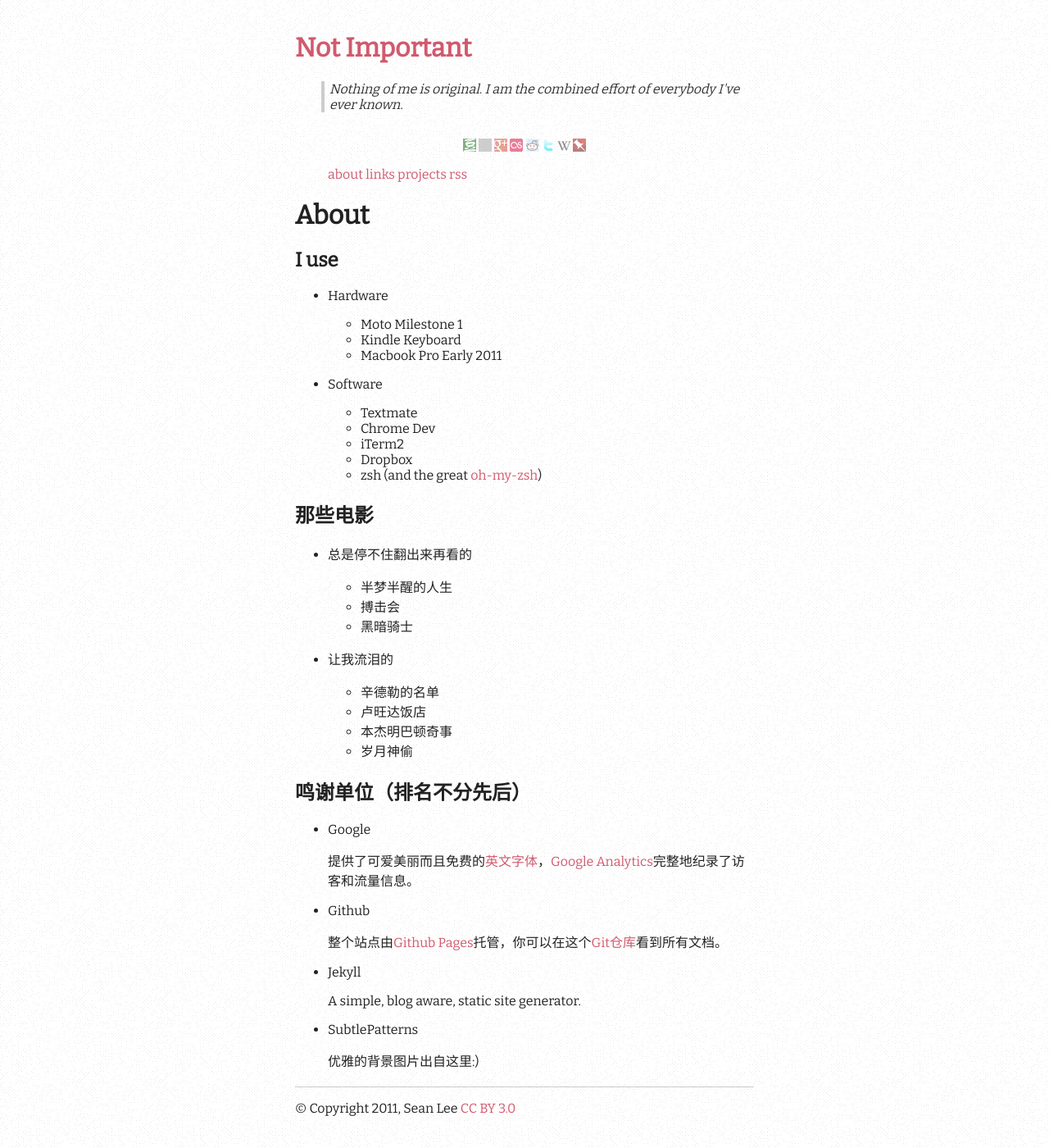
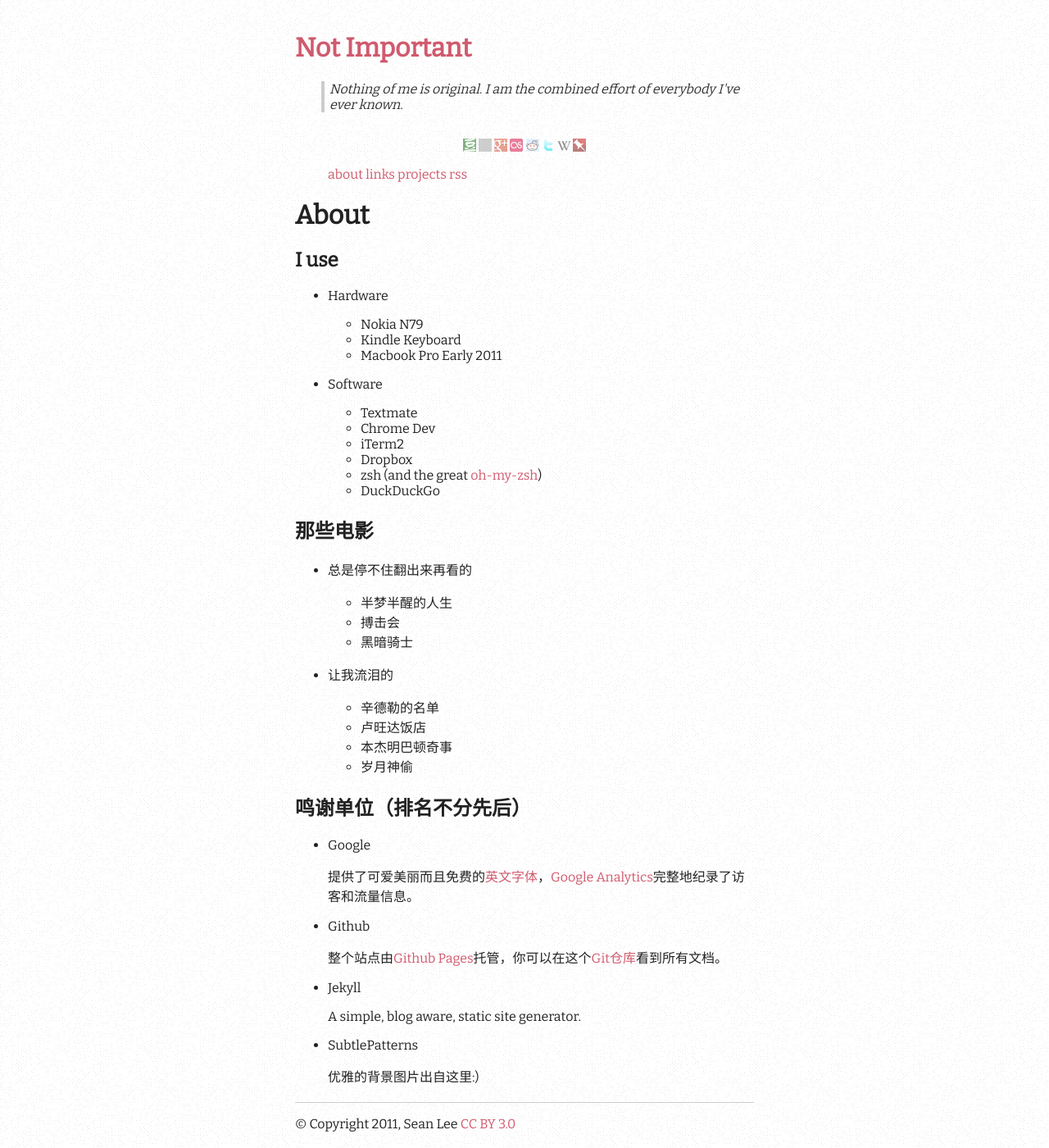
Before and after one commit to lisongx/notimportant.org, a Jekyll site: the page built from about/index.md, in a window 1280 px wide. Shown: the whole page at 82% size. Built offline with Jekyll 4.4.1, drawn with Linux system fonts in a browser that asks for light colours; nearby versions of some CDN libraries; grey boxes are pictures that could not be loaded.

Commit message:
change my about page

```diff
--- a/about/index.md
+++ b/about/index.md
@@ -11,7 +11,7 @@
 ------
 * Hardware
 
-    * Moto Milestone 1
+    * Nokia N79
     * Kindle Keyboard
     * Macbook Pro Early 2011
 
@@ -21,7 +21,8 @@
     * Chrome Dev
     * iTerm2
     * Dropbox
-	* zsh (and the great [oh-my-zsh][ohmyzsh])
+    * zsh (and the great [oh-my-zsh][ohmyzsh])
+    * DuckDuckGo
 
 [ohmyzsh]: https://github.com/robbyrussell/oh-my-zsh
 
```
